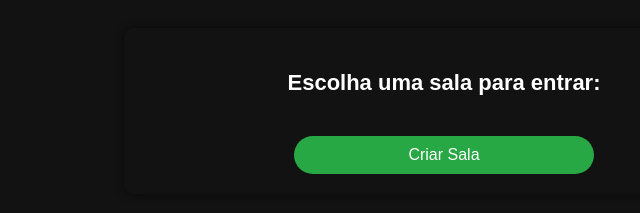
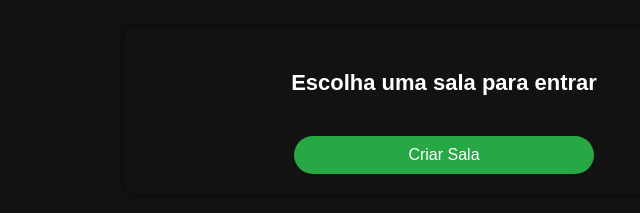
Before and after one commit to LeoRibeiro01/chat, a website: page public/index.html in a window 1280 px wide. Both pictures are taken after typing "Sample" into the empty fields and a click on the button "Entrar". Shown: the part 289-502 px from the top of the page, 196-836 px from the left. Drawn offline with nearby package versions, Linux system fonts and the light colour scheme; no server answers.

Commit message:
estilizacao

```diff
--- a/public/index.html
+++ b/public/index.html
@@ -19,7 +19,7 @@
     <!-- Tela de Salas -->
     <div id="roomsScreen" style="display: none;">
         <button id="backButton" class="back-button">&#8592; Voltar</button>
-        <h3>Escolha uma sala para entrar:</h3>
+        <h3>Escolha uma sala para entrar</h3>
         <ul id="roomList"></ul>
         <div id="privateRoomPasswordSection" style="display: none;">
             <input type="password" id="privateRoomPassword" placeholder="Insira a senha da sala" />
```
